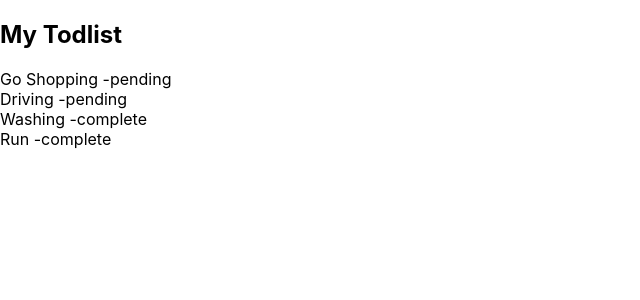
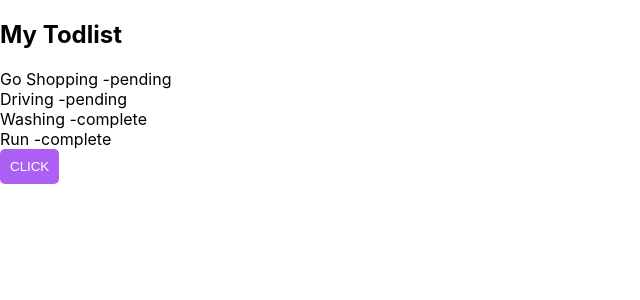
Before and after one commit to tharinm/React-Playground, a React (Create React App) app: page / in a window 1280 px wide. Shown: the top 300 px of the page, without its empty margins (0-640 px from the left). Built offline with nearby package versions, Linux system fonts and the light colour scheme.

Commit message:
Use Inline and seperate event handle

```diff
--- a/src/App.js
+++ b/src/App.js
@@ -8,6 +8,11 @@ import Todolist from './Components/Todolist';
 
 function App() {
   const name = "Tharindu";
+
+  const handleClick = () => {
+    console.log('Click Me')
+  }
+
 
   // const myJsx = (
     // <div>
@@ -29,10 +34,13 @@ function App() {
       {/* age is {8 * 3}</h1> */}
       {/* {myalert()} */}
       {/* { myJsx} */}
+      {/* <h1 style={{ color: 'white' }}>Hey try again {person.name} { person.valu}</h1> */}
+      <Todolist />
+      <button onClick={handleClick}>
+        CLICK
+      </button>
 
-      {/* <h1 style={{ color: 'white' }}>Hey try again {person.name} { person.valu}</h1> */}
 
-      <Todolist />
     </div>
   );
 }
```
